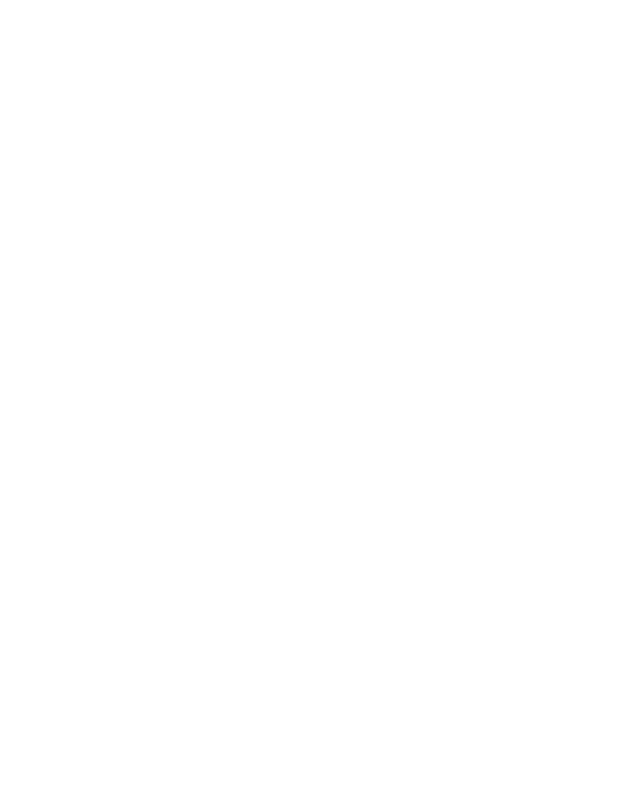
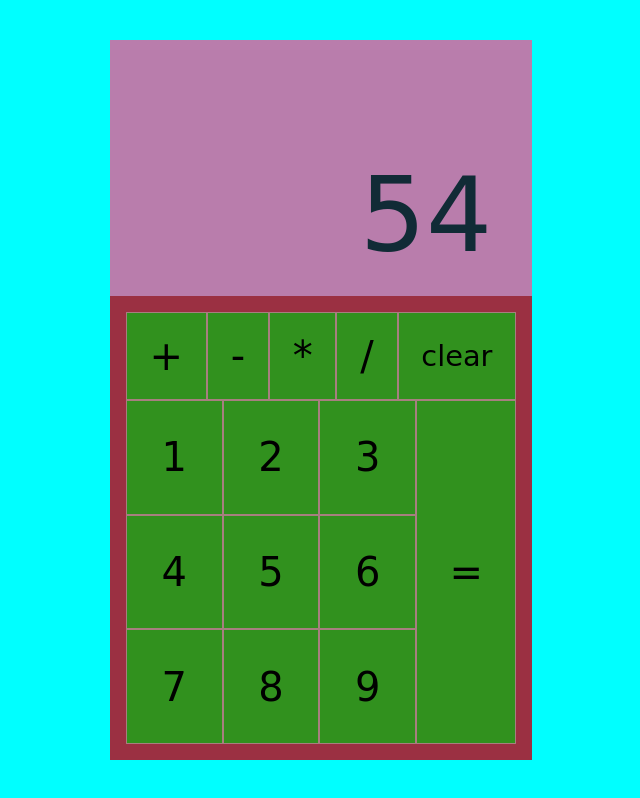
Before and after one commit to anabel12345/calculator, a plain HTML site: page index.html in a window 1280 px wide. Shown: the whole page, without its empty margins (319-959 px from the left). Drawn offline with Linux system fonts and the light colour scheme; a web font is replaced by a local one.

Commit message:
created user interface

```diff
--- a/index.html
+++ b/index.html
@@ -1,12 +1,43 @@
 <!DOCTYPE html>
 <html lang="en">
+
 <head>
     <meta charset="UTF-8">
     <meta name="viewport" content="width=device-width, initial-scale=1.0">
     <link rel="stylesheet" href="styles.css">
-    <title>Document</title>
+    <title>Calculator</title>
+    <link rel="preconnect" href="https://fonts.googleapis.com">
+<link rel="preconnect" href="https://fonts.gstatic.com" crossorigin>
+<link href="https://fonts.googleapis.com/css2?family=Handjet:wght@600&display=swap" rel="stylesheet">
+
 </head>
+
 <body>
     <script src="script.js"></script>
+ <div class="calculator-body">
+    <div class="answer-display">54</div>
+    <div class="main">
+        <div class="operators">
+            <button>+</button>
+            <button>-</button>
+            <button>*</button>
+            <button>/</button>
+            <button class="clear">clear</button>
+        </div>
+        <div class="nums-and-equals">
+            <div class="nums">
+                <button class="number">1</button><button class="number">2</button><button class="number">3</button><button class="number">4</button><button class="number">5</button><button class="number">6</button><button class="number">7</button><button class="number">8</button><button class="number">9</button>
+            </div>
+            <div class="equals-container">
+                <button class="equals-button">=</button>
+
+            </div>
+
+        </div>
+
+    </div>
+
+ </div>
 </body>
+
 </html>
--- a/script.js
+++ b/script.js
@@ -10,3 +10,17 @@ function multiply(num1, num2){
 function divide(num1, num2){
     return num1/num2
 }
+
+let num1, num2, operator;
+
+function operate(num1, num2, operator){
+    if(operator=='+'){
+        return add(num1, num2)
+    }else if(operator=='-'){
+        return subtract(num, num2)
+    }else if(operator=='*'){
+        return multiply(num1, num2)
+    }else{
+        return divide(num1, num2)
+    }
+}
--- a/styles.css
+++ b/styles.css
@@ -0,0 +1,106 @@
+body{
+    background-color: aqua;
+    display:flex;
+    justify-content:center;
+    align-items:center;
+    height:100vh;
+}
+
+*{
+    box-sizing: border-box;
+    margin:0;
+    padding:0;
+    font-family: 'Handjet', cursive;
+}
+
+
+
+
+
+.calculator-body{
+    width:33%;
+    height:90%;
+    flex:0 1 auto;
+    display:flex;
+    flex-direction: column;
+
+}
+
+
+.answer-display{
+    background-color:rgb(185, 125, 172);
+    flex:1 2 0;
+    font-size: 6.5em;
+    display:flex;
+    justify-content: flex-end;
+    align-items:flex-end;
+    padding:20px 40px;
+    color:rgb(17, 43, 54);
+}
+
+.clear{
+    font-size:1.8em;
+}
+
+.main{
+    background-color: rgb(155, 48, 66);
+    flex:2 1 0;
+    display:flex;
+    flex-direction:column;
+    padding:16px 16px;
+}
+.operators{
+    flex-grow:1;
+    display:flex;
+    justify-content: space-between;
+
+}
+
+.operators > button{
+    flex:1 1 auto;
+}
+
+
+
+.nums-and-equals{
+    flex-grow:5;
+    display:flex;
+}
+
+.equals-container{
+    flex-grow:1.5;
+    display: flex;
+    justify-content: center;
+    background-color:blueviolet;
+    min-width:100px;
+}
+.nums{
+    flex-grow:1.5;
+    background-color:darkslategray;
+    display:flex;
+    justify-content: space-between;
+    flex-wrap:wrap;
+}
+
+.nums > button{
+    flex:1 0 30%;
+    min-width:70px;
+}
+
+.equals-button{
+    width:100%;
+
+}
+
+
+
+
+
+
+
+button{
+    background-color:rgb(49, 145, 30);
+    border:1px solid rgb(167, 127, 127);
+    font-size:2.5em;
+
+}
```
